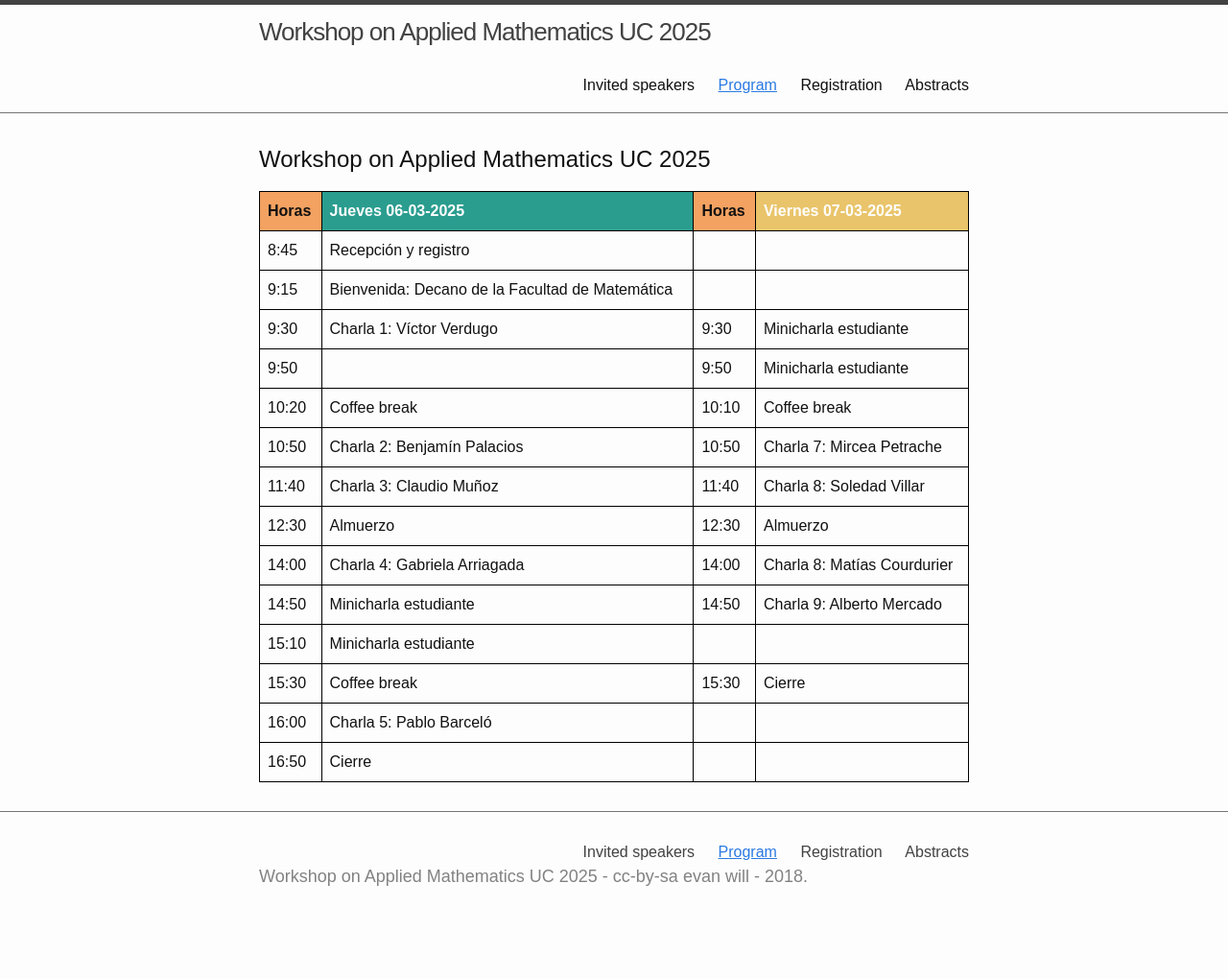
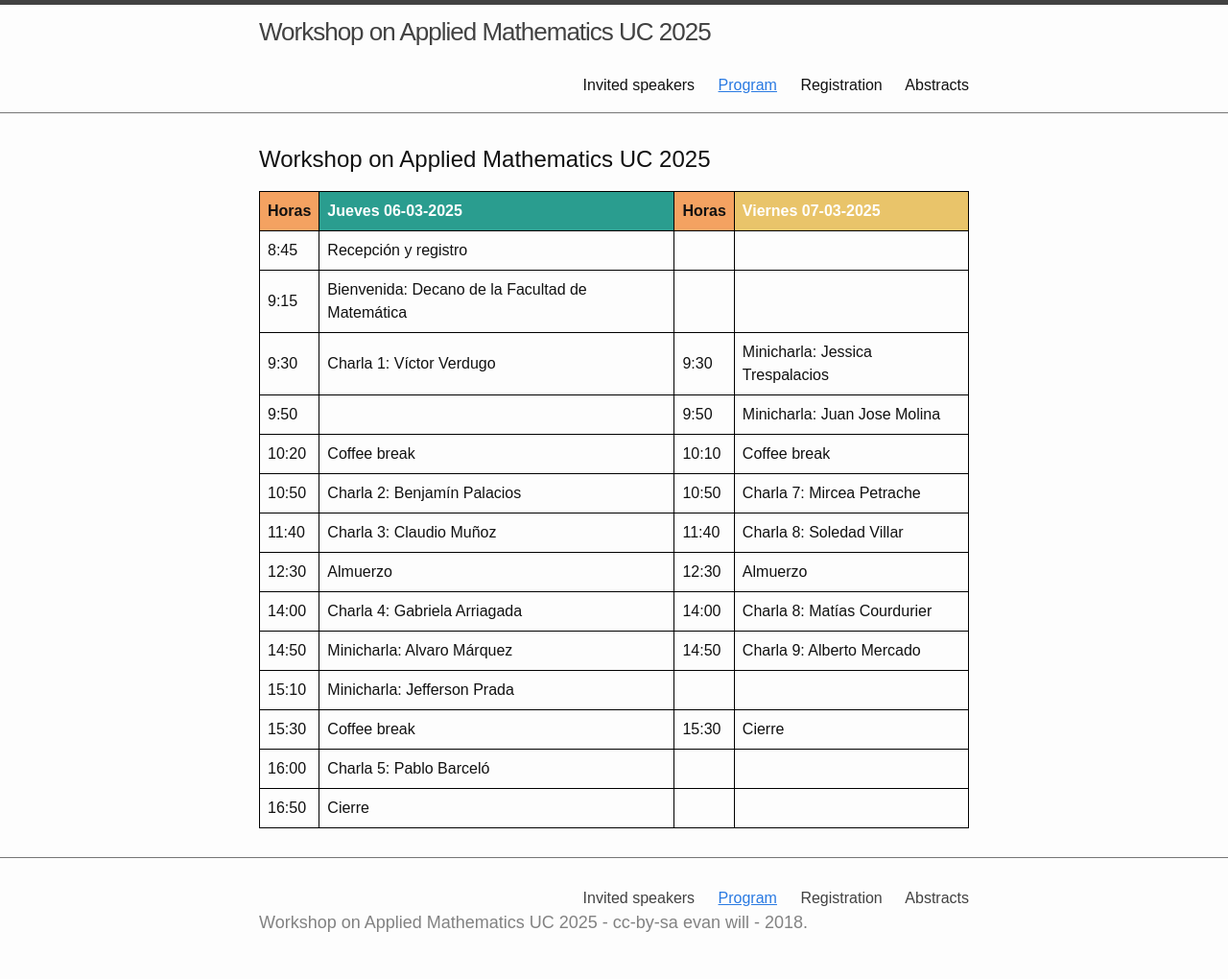
Before and after one commit to AppliedMathUC/workshop-applied-math-2025, a Jekyll site: the page built from 1-intro.md, in a window 1280 px wide. Shown: the whole page at 96% size. Built offline with Jekyll 4.4.1, drawn with Linux system fonts in a browser that asks for light colours; before the commit the page ends 972 px from its top, so only the background shows below that.

Commit message:
Update 1-intro.md

```diff
--- a/1-intro.md
+++ b/1-intro.md
@@ -58,13 +58,13 @@ nav: true
             <td>9:30</td>
             <td>Charla 1: Víctor Verdugo</td>
             <td>9:30</td>
-            <td>Minicharla estudiante</td>
+            <td>Minicharla: Jessica Trespalacios</td>
         </tr>
         <tr>
             <td>9:50</td>
             <td></td>
             <td>9:50</td>
-            <td>Minicharla estudiante</td>
+            <td>Minicharla: Juan Jose Molina</td>
         </tr>
         <tr>
             <td>10:20</td>
@@ -98,13 +98,13 @@ nav: true
         </tr>
         <tr>
             <td>14:50</td>
-            <td>Minicharla estudiante</td>
+            <td>Minicharla: Alvaro Márquez</td>
             <td>14:50</td>
             <td>Charla 9: Alberto Mercado</td>
         </tr>
         <tr>
             <td>15:10</td>
-            <td>Minicharla estudiante</td>
+            <td>Minicharla: Jefferson Prada</td>
             <td></td>
             <td></td>
         </tr>
```
